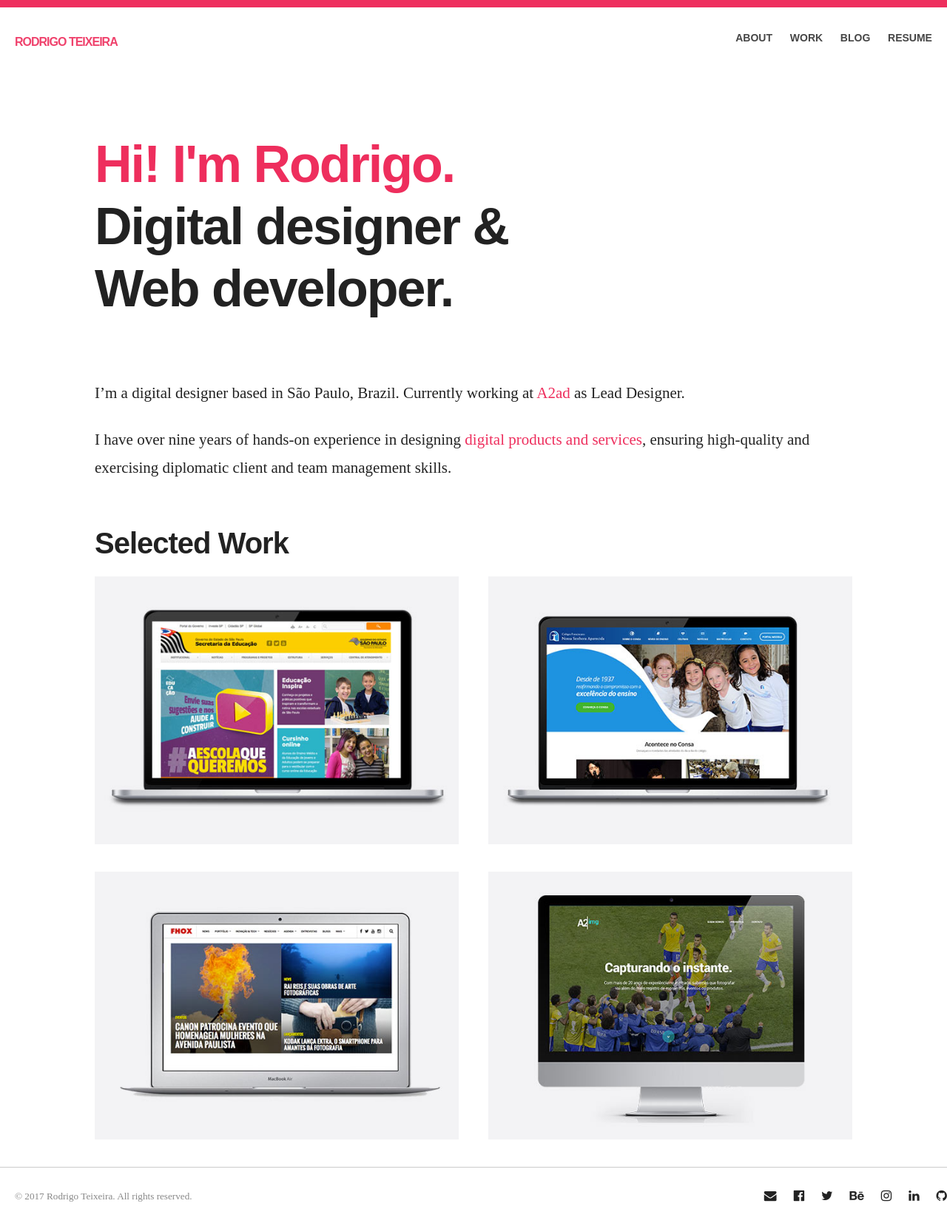
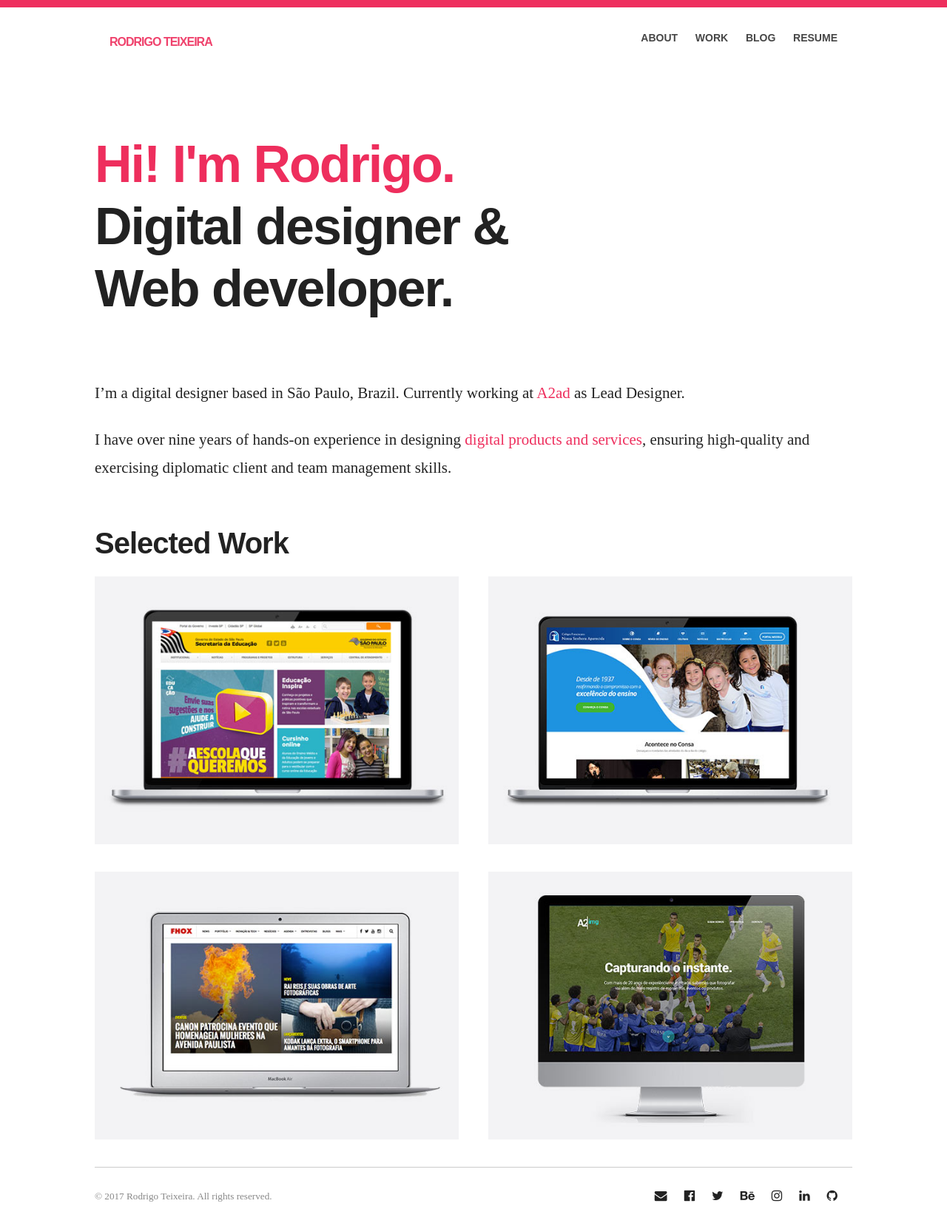
Before and after one commit to drigoteixeira/drigoteixeira.github.io, a Jekyll site: the page built from index.html, in a window 1280 px wide. Shown: the whole page at 74% size. Built offline with Jekyll 4.4.1, drawn with Linux system fonts in a browser that asks for light colours; nearby versions of some CDN libraries.

Commit message:
Fixing right white border on templates

```diff
--- a/_includes/footer.html
+++ b/_includes/footer.html
@@ -1,5 +1,6 @@
 <footer>
-	<div>
+	<div class="container">
+		<div class="row">
 			<div class="six columns">
 				<p>© 2017 Rodrigo Teixeira. All rights reserved.</p>
 			</div>
@@ -15,6 +16,7 @@
 	            </ul>
 			</div>
 		</div>
+	</div>
 </footer>
 <script src="//cdnjs.cloudflare.com/ajax/libs/jquery/2.1.3/jquery.min.js"></script>
 <script src="https://ajax.googleapis.com/ajax/libs/webfont/1.6.26/webfont.js"></script>
--- a/_includes/header.html
+++ b/_includes/header.html
@@ -1,5 +1,5 @@
 <header class="main-header">
-	<div>
+	<div class="container">
 		<div>
 			<div class="six columns">
 				<div class="logo">
--- a/_scss/layout.scss
+++ b/_scss/layout.scss
@@ -121,15 +121,14 @@
 ========================================================================== */
 
 footer {
-  padding: 20px 20px 0 20px;
   font-size: 12px;
-  border-top: 1px solid #ccc;
-  width: 100%;
 }
 
 footer .container {
-  padding-top: 40px;
+  border-top: 1px solid #ccc;
+  padding-top: 20px;
 }
+
 
 footer p {
   font-size: 1.1em;
```
Lines whose indentation alone changed are shown as unchanged.
